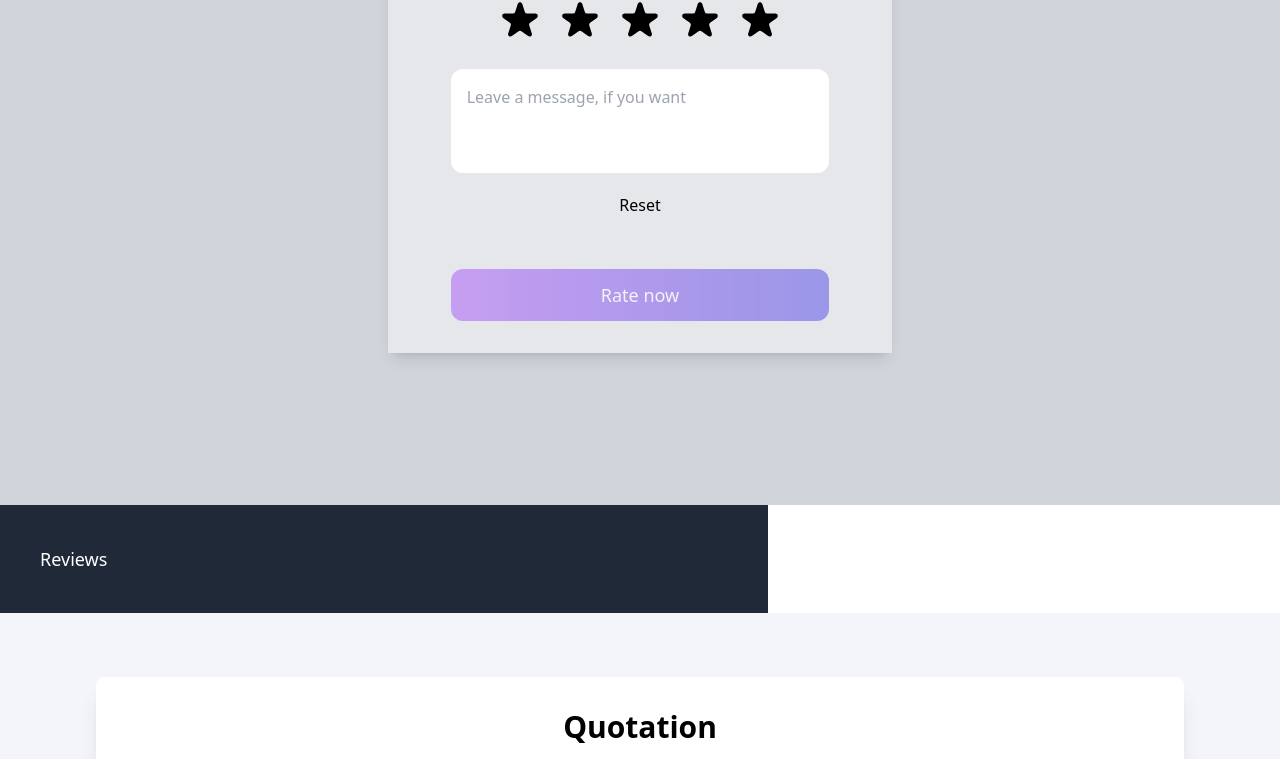
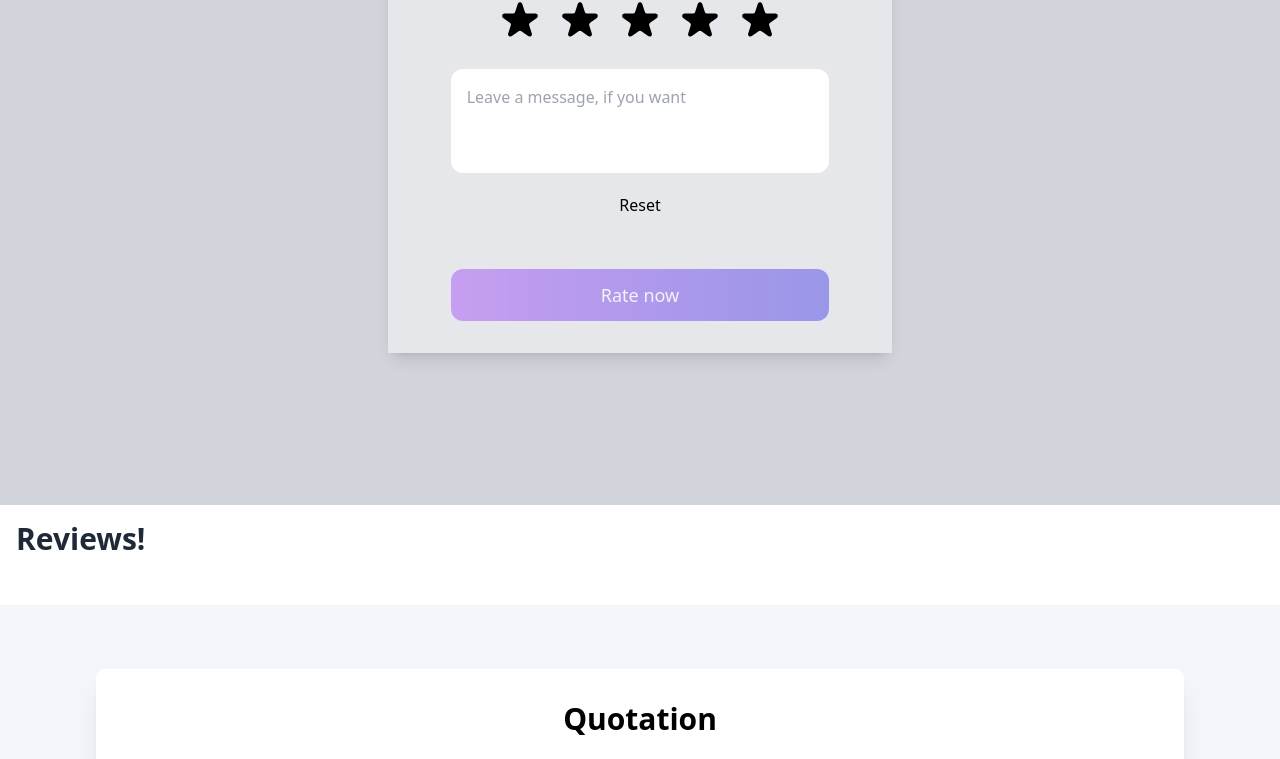
Before and after one commit to Fatoumatabintabarry/DeliveryService, a React (Vite) app in the folder client/: page / in a window 1280 px wide. Shown: the part 1015-1774 px from the top of the page. Built offline with nearby package versions, Linux system fonts and the light colour scheme.

Commit message:
small front end update for review

```diff
--- a/client/src/Pages/home.jsx
+++ b/client/src/Pages/home.jsx
@@ -37,10 +37,10 @@ const home = () => {
           <Hero />
          </div>
         </div>
-        <div className={`bg-primary ${styles.flexStart} bg-white `}>
+        <div className={` ${styles.flexStart} `}>
           <div className={`${styles.boxWidth}`}>
           <CreateReview onReviewSubmit={handleReviewSubmit} />
-          <DisplayReviews reviews={reviews} />
+          <DisplayReviews reviews={reviews}  />
 
          </div>
         </div>
--- a/client/src/components/DisplayReviews.jsx
+++ b/client/src/components/DisplayReviews.jsx
@@ -3,15 +3,22 @@ import CreateReview from './CreateReview'
 const DisplayReviews = ({reviews}) => {
   return (
 
-    <div className="md:w-3/5 w-3/4 px-10 flex flex-col gap-2 p-5 bg-gray-800 text-white">
-    <h1 className="py-5 text-lg">Reviews</h1>
+  <div className="w-full items-center text-white mr-4 ">
+
+<h2 className=" mr-4 text-gray-800 text-3xl font-semibold  p-4">Reviews!</h2>
+      <div className="grid grid-cols-1 md:grid-cols-2 lg:grid-cols-2 gap-4 p-4
+      ">
 
     {reviews.map((review, rIndex) => {
       return (
-        <div key={rIndex} className="flex flex-col gap-4 bg-gray-700 p-4">
+        <div key={rIndex} className="rounded-lg shadow-xl
+        bg-gradient-to-br focus:ring-4 focus:outline-none focus:ring-purple-300
+        dark:focus:ring-purple-800 shadow-lg shadow-purple-500/50
+            dark:shadow-lg dark:shadow-purple-800/80 p-4 text-black border bg-[#F4F5FA] ">
 
 
-          <div className="flex justify-between">
+          <div className="flex justify-between
+          ">
               <div className="flex gap-1 text-orange-300">
                   {[...Array(review.rating)].map((_, sIndex) => (
                       <svg key={sIndex} className="w-6 h-6 text-yellow-500" xmlns="http://www.w3.org/2000/svg" viewBox="0 0 20 20" fill="currentColor">
@@ -23,12 +30,14 @@ const DisplayReviews = ({reviews}) => {
               <div className="flex gap-2">
                   <span>{review.reviewerName}</span>
               </div>
+
           </div>
           <p>{review.description}</p>
         </div>
       );
     })}
   </div>
+  </div>
 
   );
 }
```
